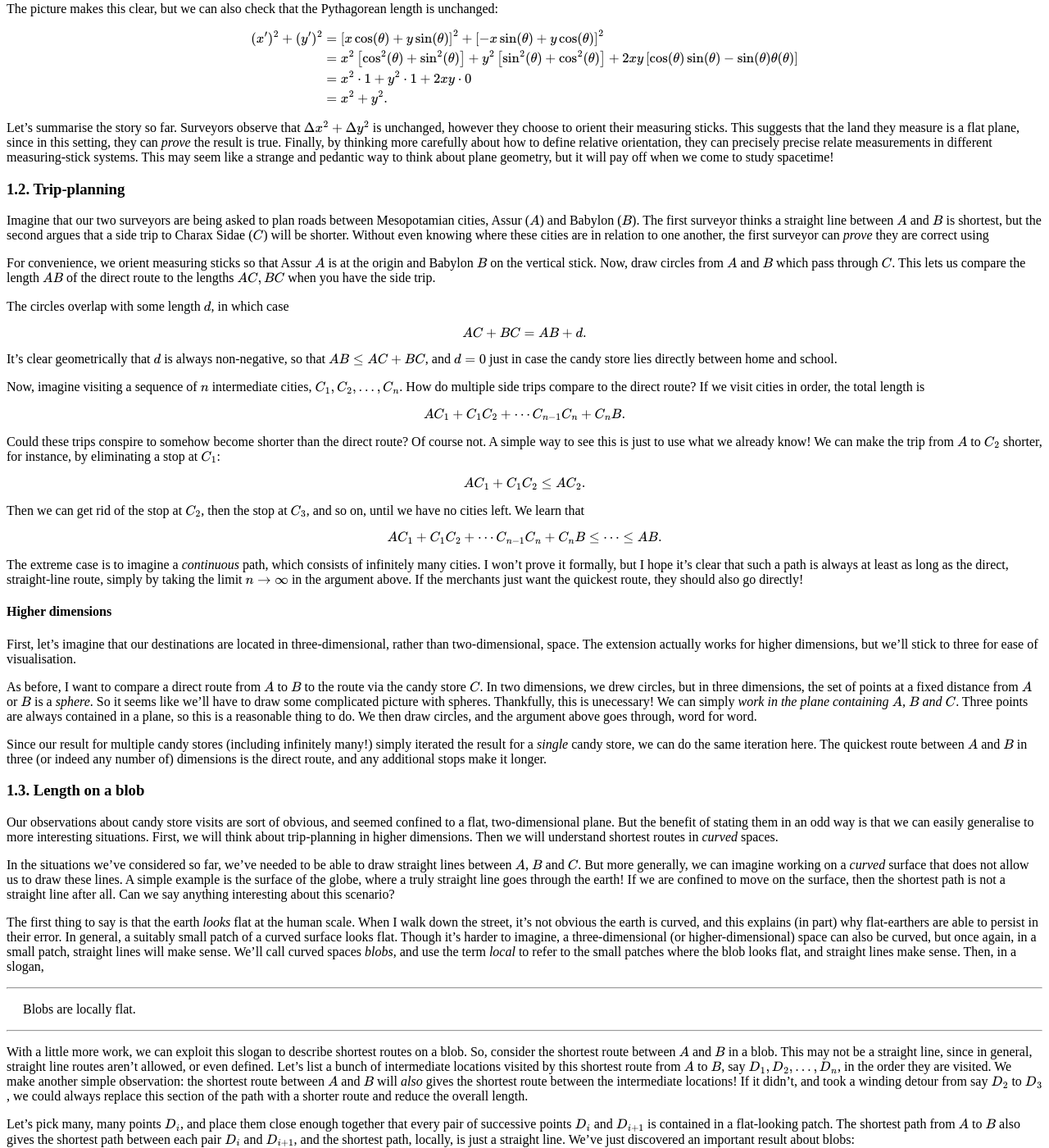
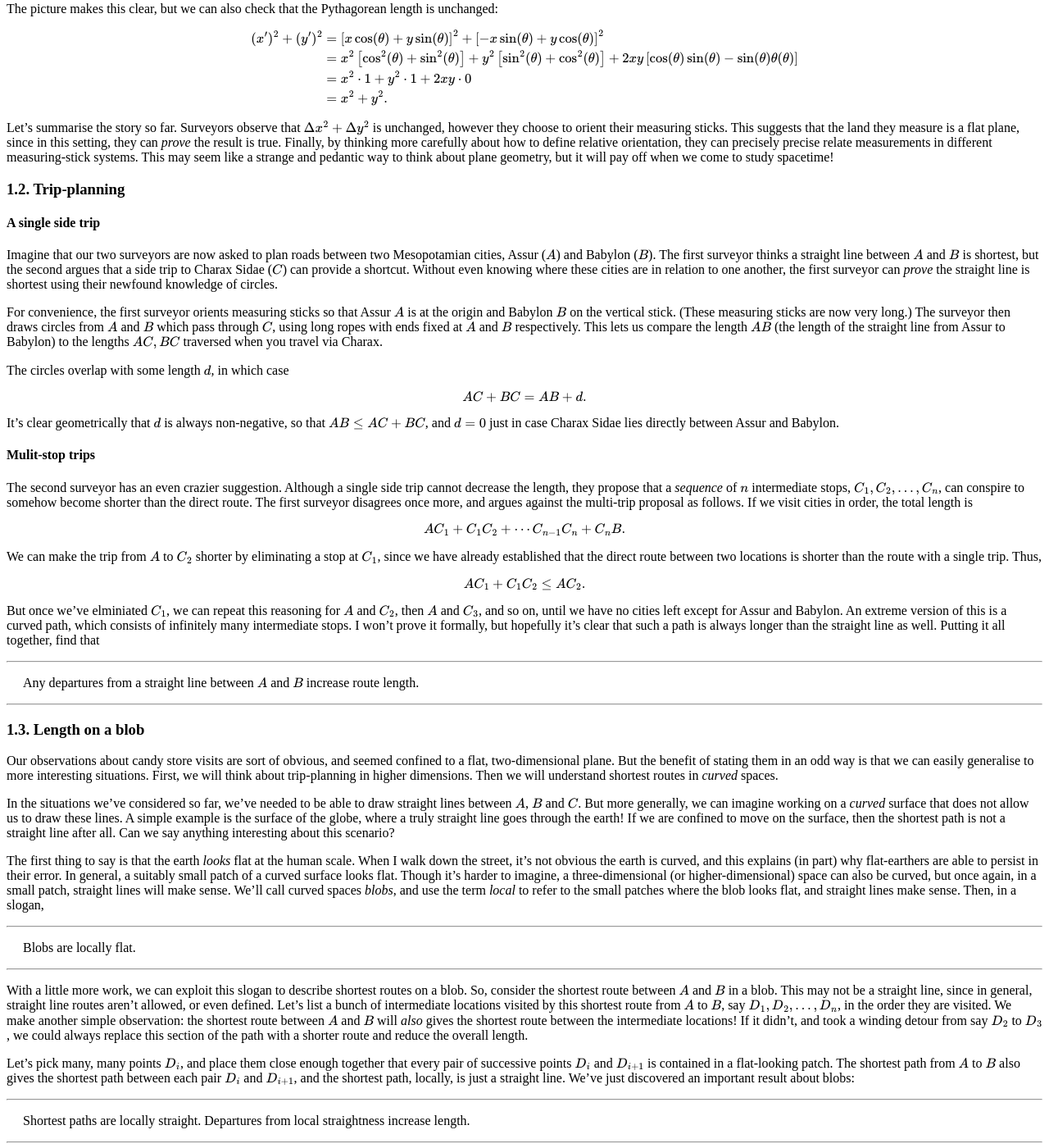
Before and after one commit to hapax/hapax.github.io, a Jekyll site: the page built from assets/maximal.md, in a window 1280 px wide and 1400 px high, scrolled down 1448 px. Shown: the whole window at 82% size. Built offline with Jekyll 4.4.1, drawn with Linux system fonts in a browser that asks for light colours; our own code applies the rules of GitHub Pages for plain Markdown files; formulas are drawn with MathJax 3; a script that is not in the unit is left out; some of the changed text lies outside the part shown.

Commit message:
Update maximal.md

```diff
--- a/assets/maximal.md
+++ b/assets/maximal.md
@@ -34,7 +34,7 @@
 ---
 
 <span style="padding-left: 20px; display:block">
-*The quantity $\Delta x^2 + \Delta y^2$ doesn't depend on how measuring
+The quantity $\Delta x^2 + \Delta y^2$ doesn't depend on how measuring
 sticks are oriented.
 </span>
 
@@ -52,7 +52,7 @@
 We can explain the empirical observation that $\Delta x^2 + \Delta
 y^2$ by assuming that the world looks like our model.
 
-We now imagine that two Babylonian surveyors measure the same length
+Our two surveyors now measure the same length
 of fence, but with differently-oriented measuring sticks.
 For simplicity, let's assume that the stick systems are identical, and
 all meet at a point, as well with one end of the fence.
@@ -126,19 +126,25 @@
 
 ### 1.2. Trip-planning <a id="sec-1-2" name="sec-1-2"></a>
 
-Imagine that our two surveyors are being asked to plan roads between
+#### A single side trip
+
+Imagine that our two surveyors are now asked to plan roads between two
 Mesopotamian cities, Assur ($A$) and Babylon ($B$).
 The first surveyor thinks a straight line between $A$ and $B$ is
 shortest, but the second argues that a side trip to Charax Sidae ($C$)
-will be shorter.
+can provide a shortcut.
 Without even knowing where these cities are in relation to one
-another, the first surveyor can *prove* they are correct using
+another, the first surveyor can *prove* the straight line is shortest
+using their newfound knowledge of circles.
 
-For convenience, we orient measuring sticks so that Assur $A$ is at
-the origin and Babylon $B$ on the vertical stick.
-Now, draw circles from $A$ and $B$ which pass through $C$.
-This lets us compare the length $AB$ of the direct route to the
-lengths $AC, BC$ when you have the side trip.
+For convenience, the first surveyor orients measuring sticks so that
+Assur $A$ is at the origin and Babylon $B$ on the vertical stick.
+(These measuring sticks are now very long.)
+The surveyor then draws circles from $A$ and $B$ which pass through
+$C$, using long ropes with ends fixed at $A$ and $B$ respectively.
+This lets us compare the length $AB$ (the length of the straight line
+from Assur to Babylon) to the lengths $AC, BC$ traversed when you travel via
+Charax.
 
 The circles overlap with some length $d$, in which case
 
@@ -147,69 +153,49 @@
 $$
 
 It's clear geometrically that $d$ is always non-negative, so that $AB
-\leq AC + BC$, and $d = 0$ just in case the candy store lies directly
-between home and school.
+\leq AC + BC$, and $d = 0$ just in case Charax Sidae lies directly
+between Assur and Babylon.
 
-Now, imagine visiting a sequence of $n$ intermediate cities, $C_1, C_2,
-\ldots, C_n$.
-How do multiple side trips compare to the direct route?
+#### Mulit-stop trips
+
+The second surveyor has an even crazier suggestion.
+Although a single side trip cannot decrease the length, they propose
+that a *sequence* of $n$ intermediate stops, $C_1, C_2, \ldots, C_n$,
+can conspire to somehow become shorter than the direct
+route.
+The first surveyor disagrees once more, and argues against the
+multi-trip proposal as follows.
 If we visit cities in order, the total length is
 
 $$
 AC_1 + C_1C_2 + \cdots C_{n-1}C_n + C_nB.
 $$
 
-Could these trips conspire to somehow become shorter than the direct
-route?
-Of course not.
-A simple way to see this is just to use what we already know!
-We can make the trip from $A$ to $C_2$ shorter, for instance, by
-eliminating a stop at $C_1$:
+We can make the trip from $A$ to $C_2$ shorter by eliminating a stop
+at $C_1$, since we have already established that the direct route
+between two locations is shorter than the route with a single trip.
+Thus,
 
 $$
 AC_1 + C_1C_2 \leq AC_2.
 $$
 
-Then we can get rid of the stop at $C_2$, then the stop at $C_3$, and
-so on, until we have no cities left.
-We learn that
+But once we've elminiated $C_1$, we can repeat this reasoning for $A$
+and $C_2$, then $A$ and $C_3$, and so on, until we have no cities left
+except for Assur and Babylon.
+An extreme version of this is a curved path, which consists of
+infinitely many intermediate stops.
+I won't prove it formally, but hopefully it's clear that such a path
+is always longer than the straight line as well.
+Putting it all together, find that
 
-$$
-AC_1 + C_1C_2 + \cdots C_{n-1}C_n + C_nB  \leq \cdots \leq AB.
-$$
+---
 
-The extreme case is to imagine a *continuous* path, which consists of
-infinitely many cities.
-I won't prove it formally, but I hope it's clear that such a path
-is always at least as long as the direct, straight-line route, simply
-by taking the limit $n \to \infty$ in the argument above.
-If the merchants just want the quickest route, they should also go
-directly!
+<span style="padding-left: 20px; display:block">
+Any departures from a straight line between $A$ and $B$ increase route length.
+</span>
 
-#### Higher dimensions
-
-First, let's imagine that our destinations are located in
-three-dimensional, rather than two-dimensional, space.
-The extension actually works for higher dimensions, but we'll stick to
-three for ease of visualisation.
-
-As before, I want to compare a direct route from $A$ to $B$ to the
-route via the candy store $C$.
-In two dimensions, we drew circles, but in three dimensions, the set
-of points at a fixed distance from $A$ or $B$ is a *sphere*. So it
-seems like we'll have to draw some complicated picture with spheres.
-Thankfully, this is unecessary!
-We can simply *work in the plane containing $A$, $B$ and $C$*.
-Three points are always contained in a plane, so this is a reasonable
-thing to do.
-We then draw circles, and the argument above goes through, word for
-word.
-
-Since our result for multiple candy stores (including infinitely
-many!) simply iterated the result for a *single* candy store, we can
-do the same iteration here.
-The quickest route between $A$ and $B$ in three (or indeed any number
-of) dimensions is the direct route, and any additional stops make it longer.
+---
 
 ### 1.3. Length on a blob<a id="sec-1-3" name="sec-1-3"></a>
 
@@ -374,6 +360,34 @@
 
 ### Xtra
 
+#### Higher dimensions
+
+First, let's imagine that our destinations are located in
+three-dimensional, rather than two-dimensional, space.
+The extension actually works for higher dimensions, but we'll stick to
+three for ease of visualisation.
+
+As before, I want to compare a direct route from $A$ to $B$ to the
+route via the candy store $C$.
+In two dimensions, we drew circles, but in three dimensions, the set
+of points at a fixed distance from $A$ or $B$ is a *sphere*. So it
+seems like we'll have to draw some complicated picture with spheres.
+Thankfully, this is unecessary!
+We can simply *work in the plane containing $A$, $B$ and $C$*.
+Three points are always contained in a plane, so this is a reasonable
+thing to do.
+We then draw circles, and the argument above goes through, word for
+word.
+
+Since our result for multiple candy stores (including infinitely
+many!) simply iterated the result for a *single* candy store, we can
+do the same iteration here.
+The quickest route between $A$ and $B$ in three (or indeed any number
+of) dimensions is the direct route, and any additional stops make it
+longer.
+
+#### Other
+
 When you rotate a stick, it doesn't magically change length,
 right?
 In fact, you can think of this as a *definition* of length: it
```
Also changed, not shown: other parts of assets/maximal.md (+2 -2 lines).
